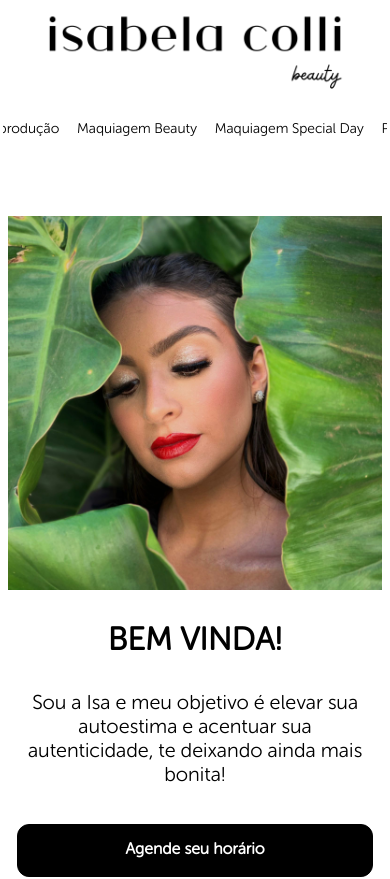
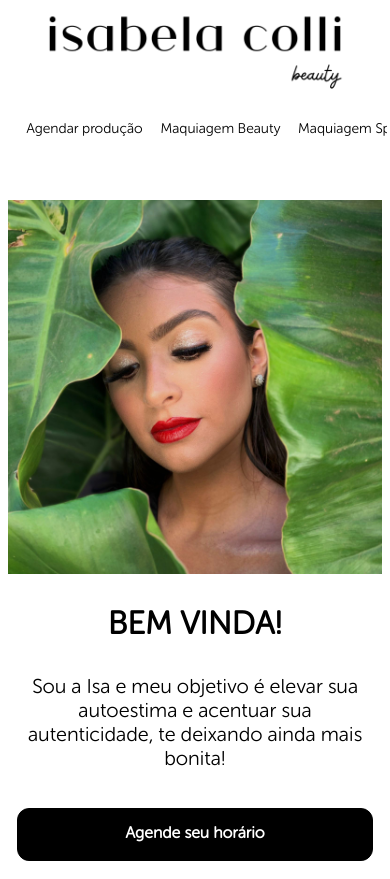
Before and after one commit to gabrielscapim/frontend-schedule-your-beauty, a React (Vite) app: page / in a window 390 px wide. Shown: the top 879 px of the page. Built offline with nearby package versions, Linux system fonts and the light colour scheme; no server answers.

Commit message:
fix: header styles

```diff
--- a/src/components/Header/Header.module.css
+++ b/src/components/Header/Header.module.css
@@ -61,6 +61,13 @@
     .header nav {
         flex-direction: column-reverse;
     }
+    .header-line-1 {
+        width: 100%;
+        display: flex;
+        justify-content: center;
+        align-items: center;
+        flex-direction: column;
+    }
     .header-line-1 a {
         margin-bottom: 16px;
     }
@@ -72,12 +79,11 @@
         overflow: auto;
         white-space: nowrap;
         overflow-x: scroll;
+        display: flex;
         flex-direction: row;
         width: 95%;
         padding: 14px;
-        display: flex;
-        align-items: center;
-        justify-content: center;
+        display: inline-block;
     }
 
     .header-line-1 a {
```
